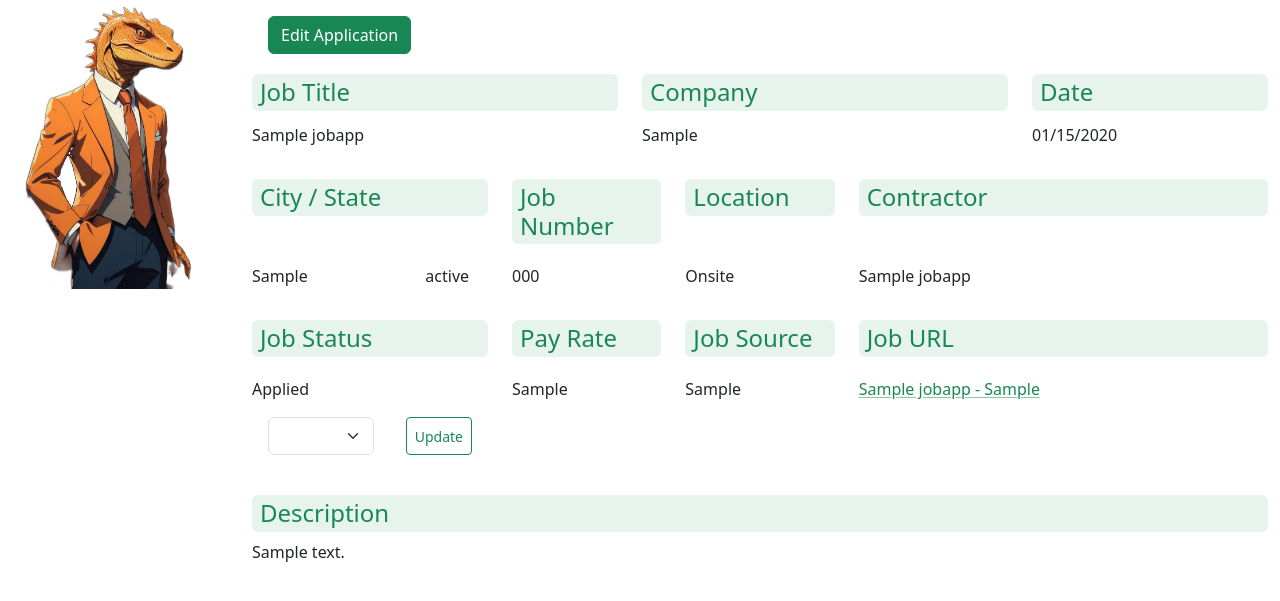
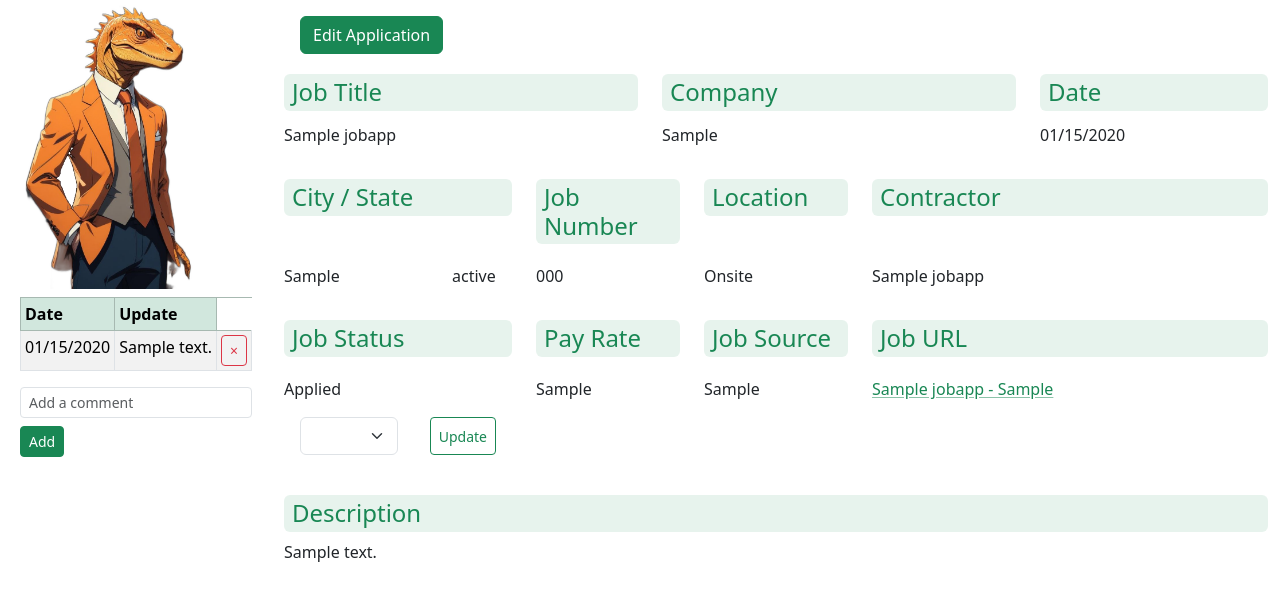
Before and after one commit to garykpdx/jobtracker, a Django app: page /jobapps/1 in a window 1280 px wide. Shown: the part 56-657 px from the top of the page. Run offline with Django 5.2, Linux system fonts and the light colour scheme; a user stored in the database is signed in; tables that the repository leaves empty hold one stand-in row (values such as "Sample post").

Commit message:
added comments for each job

```diff
--- a/jobtracker/jobapps/models.py
+++ b/jobtracker/jobapps/models.py
@@ -38,3 +38,9 @@ class JobApp(models.Model):
 
     def __str__(self):
         return f"{self.title}\t{self.company}"
+
+class JobComment(models.Model):
+    text = models.CharField(max_length=30)
+    change_dt = models.DateField(auto_now_add=True)
+    jobapp = models.ForeignKey(JobApp, on_delete=models.CASCADE, default=None)
+    user = models.ForeignKey(User, on_delete=models.CASCADE, default=None)
--- a/jobtracker/jobapps/templates/jobapps/jobapp_page.html
+++ b/jobtracker/jobapps/templates/jobapps/jobapp_page.html
@@ -13,11 +13,18 @@ Job Lizard - {{ jobapp.company }}
         min-width: 700px;
         overflow-x: auto;
     }
-    .job-detail-logo {
-        width: 200px;
+
+    .job-detail-logo-col {
+        display: flex;
+        flex-direction: column;
         flex-shrink: 0;
         margin: 0 20px;
     }
+
+    .job-detail-logo {
+        width: 200px;
+    }
+
     .job-detail-content {
         flex: 1;
         min-width: 0;
@@ -25,8 +32,44 @@ Job Lizard - {{ jobapp.company }}
 </style>
 
 <div class="job-detail-wrapper">
-    <img src="{% static 'media/hr_lizard.png' %}" alt="HR Lizard" class="job-detail-logo">
-
+    <div class="job-detail-logo-col">
+        <img src="{% static 'media/hr_lizard.png' %}" alt="HR Lizard" class="job-detail-logo">
+        <div class="comments-log mt-2">
+            <table class="table table-sm table-striped table-bordered">
+                <thead class="table-success">
+                <tr>
+                    <th scope="col">Date</th>
+                    <th scope="col">Update</th>
+                </tr>
+                </thead>
+                <tbody>
+                {% for comment in job_comments %}
+                <tr>
+                    <td>{{ comment.change_dt|date:"SHORT_DATE_FORMAT" }}</td>
+                    <td>{{ comment.text }}</td>
+                    <td>
+                        <form method="POST" action="{% url 'jobapp' job_id=jobapp.id %}" class="d-inline"
+                              onsubmit="return confirm('Delete this comment?');">
+                            {% csrf_token %}
+                            <input type="hidden" name="delete_comment_id" value="{{ comment.id }}">
+                            <button type="submit" class="btn btn-outline-danger btn-sm" title="Delete comment">&times;
+                            </button>
+                        </form>
+                    </td>
+                </tr>
+                {% endfor %}
+                </tbody>
+            </table>
+            <form method="POST" action="{% url 'jobapp' job_id=jobapp.id %}">
+                {% csrf_token %}
+                <div class="mb-2">
+                    <input type="text" class="form-control form-control-sm" name="comment_text"
+                           placeholder="Add a comment">
+                </div>
+                <button type="submit" class="btn btn-success btn-sm">Add</button>
+            </form>
+        </div>
+    </div>
     <div class="container-sm job-detail-content">
         <div class="row mb-1 text-align-start">
             <div class="col">
--- a/jobtracker/jobapps/views.py
+++ b/jobtracker/jobapps/views.py
@@ -7,7 +7,13 @@ from django.shortcuts import (
 )
 from django.http import HttpResponse
 from django.contrib.auth.decorators import login_required
-from .models import JobApp, JOB_STATUS_TYPE
+from django.utils import timezone
+
+from .models import (
+    JobApp,
+    JobComment,
+    JOB_STATUS_TYPE,
+)
 from . import forms
 import bleach
 
@@ -38,7 +44,6 @@ def jobapp_list(request):
     return render(request, 'jobapps/jobapp_list.html', {"jobapps": jobapps})
 
 
-# should convert with int converter for using with job_id unique ID: <int:job_id>
 @login_required(login_url="/users/login/")
 def jobapp_page(request, job_id):
     user = request.user
@@ -46,14 +51,38 @@ def jobapp_page(request, job_id):
         jobapp = JobApp.objects.filter(user=user).get(id=job_id)
     except JobApp.DoesNotExist:
         return redirect("jobapps")
+
     if jobapp.user != user:
         return redirect("jobapps")
+
+    if request.method == "POST":
+        job_status_update = request.POST.get("job_status_update")
+        if job_status_update:
+            jobapp.job_status = job_status_update
+            jobapp.save()
+
+        comment_text = request.POST.get("comment_text")
+        if comment_text:
+            JobComment.objects.create(
+                user=user,
+                jobapp=jobapp,
+                text=comment_text,
+                change_dt=timezone.now(),
+            )
+
+        delete_comment_id = request.POST.get("delete_comment_id")
+        if delete_comment_id:
+            JobComment.objects.filter(id=delete_comment_id, user=user, jobapp=jobapp).delete()
+
+        return redirect("jobapp", job_id=jobapp.id)
+
     status_types = JOB_STATUS_TYPE.keys()
-    job_status_update = request.POST.get("job_status_update")
-    if job_status_update:
-        jobapp.job_status = job_status_update
-        jobapp.save()
-    return render(request, 'jobapps/jobapp_page.html', {"jobapp": jobapp, "status_types": status_types})
+    job_comments = JobComment.objects.filter(user=user, jobapp=jobapp).order_by("-change_dt", "-id")
+
+    return render(request, 'jobapps/jobapp_page.html',
+                  {"jobapp": jobapp,
+                   "status_types": status_types,
+                   "job_comments": job_comments})
 
 
 @login_required(login_url="/users/login/")
```
Also changed, not shown: jobtracker/jobapps/migrations/0010_jobcomment.py (added), jobtracker/jobapps/migrations/0011_jobcomment_user.py (added), jobtracker/jobapps/migrations/0012_jobcomment_jobapp.py (added).
